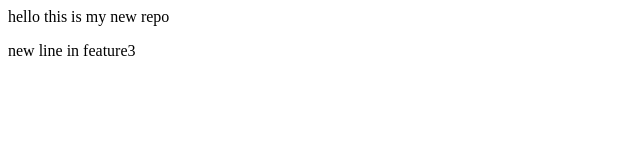
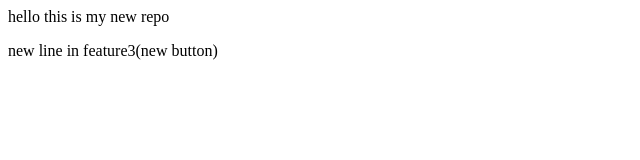
Before and after one commit to deepanshuyadav36/localrepo, a plain HTML site: page index.html in a window 1280 px wide. Shown: the full height of the page, 0-640 px from the left. Drawn offline with Linux system fonts and the light colour scheme.

Commit message:
new button

```diff
--- a/index.html
+++ b/index.html
@@ -1,2 +1,2 @@
 <p>hello this is my new repo</p>
-<p> new line in feature3</p>
+<p> new line in feature3(new button)</p>
```
